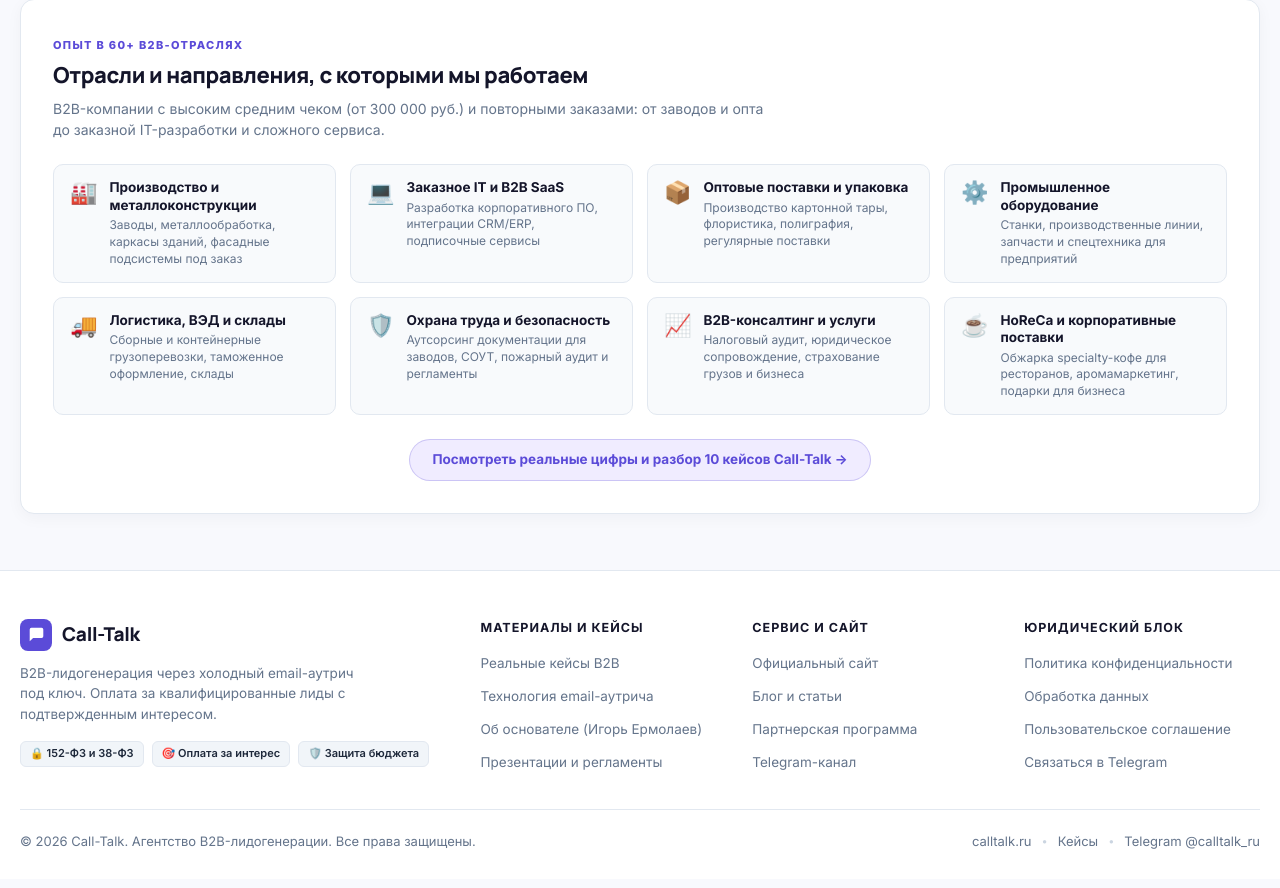
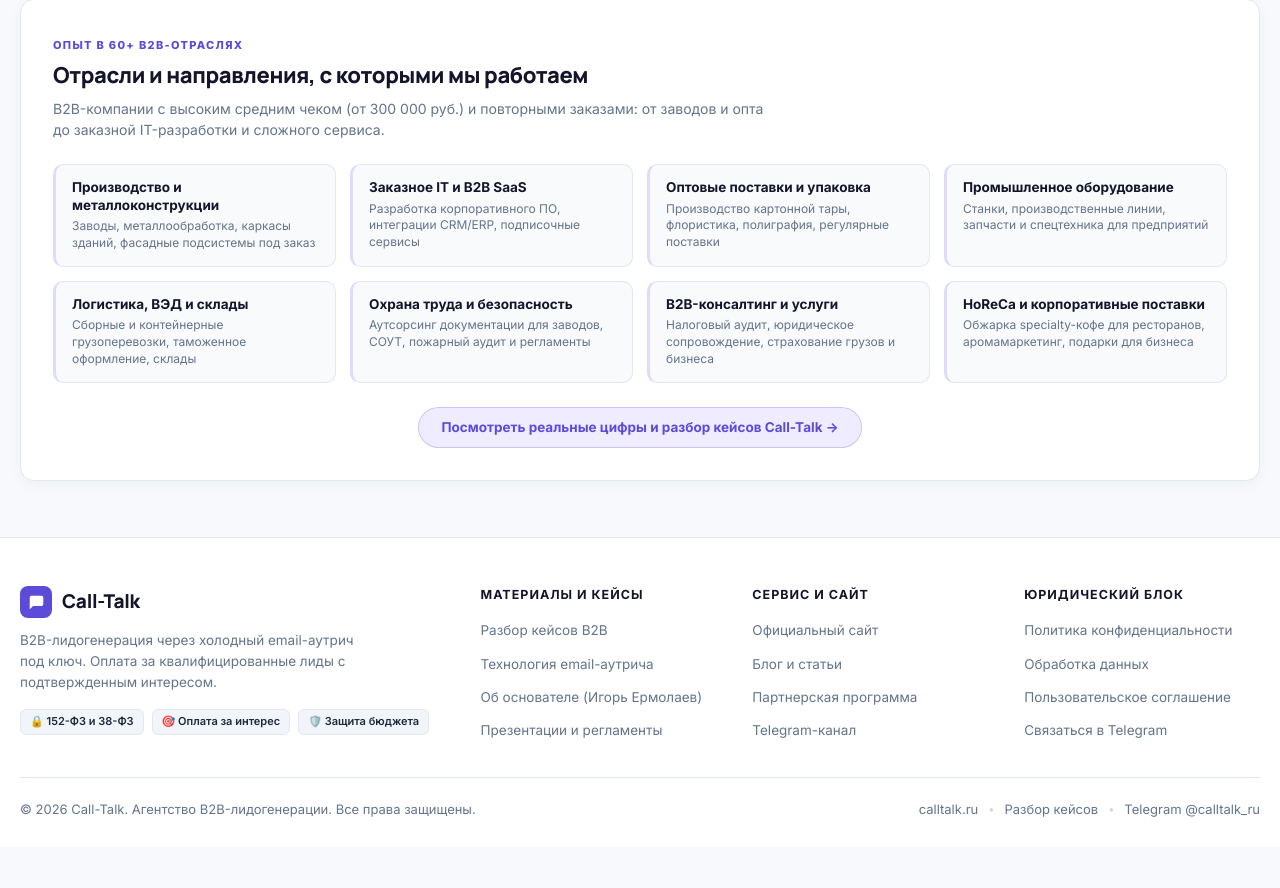
Before and after one commit to Ouliania/CALL-TALK-calculator, a website: page index.html in a window 1280 px wide. Shown: the part 1272-2160 px from the top of the page. Drawn offline with Linux system fonts and the light colour scheme.

Commit message:
feat: remove icons from cases/niches cards, update link to https://calltalk.ru/keyses/#cases

```diff
--- a/index.html
+++ b/index.html
@@ -33,12 +33,8 @@
       </div>
 
       <div class="header-actions">
-        <a href="https://calltalk.ru/keyses/" target="_blank" rel="noopener" class="btn btn-ghost header-cases-link" title="Посмотреть разбор кейсов Call-Talk">
-          <svg width="15" height="15" viewBox="0 0 24 24" fill="none" stroke="currentColor" stroke-width="2">
-            <path d="M4 19.5A2.5 2.5 0 0 1 6.5 17H20"></path>
-            <path d="M6.5 2H20v20H6.5A2.5 2.5 0 0 1 4 19.5v-15A2.5 2.5 0 0 1 6.5 2z"></path>
-          </svg>
-          <span>Кейсы</span>
+        <a href="https://calltalk.ru/keyses/#cases" target="_blank" rel="noopener" class="btn btn-ghost header-cases-link" title="Посмотреть разбор кейсов Call-Talk">
+          Кейсы
         </a>
         <button id="btnCopyOffer" class="btn btn-primary" title="Скопировать расчет">
           <svg width="15" height="15" viewBox="0 0 24 24" fill="none" stroke="currentColor" stroke-width="2"><rect x="9" y="9" width="13" height="13" rx="2" ry="2"></rect><path d="M5 15H4a2 2 0 0 1-2-2V4a2 2 0 0 1 2-2h9a2 2 0 0 1 2 2v1"></path></svg>
@@ -435,7 +431,6 @@
 
       <div class="niches-grid">
         <div class="niche-card">
-          <span class="niche-icon">🏭</span>
           <div class="niche-info">
             <span class="niche-name">Производство и металлоконструкции</span>
             <span class="niche-detail">Заводы, металлообработка, каркасы зданий, фасадные подсистемы под заказ</span>
@@ -443,7 +438,6 @@
         </div>
 
         <div class="niche-card">
-          <span class="niche-icon">💻</span>
           <div class="niche-info">
             <span class="niche-name">Заказное IT и B2B SaaS</span>
             <span class="niche-detail">Разработка корпоративного ПО, интеграции CRM/ERP, подписочные сервисы</span>
@@ -451,7 +445,6 @@
         </div>
 
         <div class="niche-card">
-          <span class="niche-icon">📦</span>
           <div class="niche-info">
             <span class="niche-name">Оптовые поставки и упаковка</span>
             <span class="niche-detail">Производство картонной тары, флористика, полиграфия, регулярные поставки</span>
@@ -459,7 +452,6 @@
         </div>
 
         <div class="niche-card">
-          <span class="niche-icon">⚙️</span>
           <div class="niche-info">
             <span class="niche-name">Промышленное оборудование</span>
             <span class="niche-detail">Станки, производственные линии, запчасти и спецтехника для предприятий</span>
@@ -467,7 +459,6 @@
         </div>
 
         <div class="niche-card">
-          <span class="niche-icon">🚚</span>
           <div class="niche-info">
             <span class="niche-name">Логистика, ВЭД и склады</span>
             <span class="niche-detail">Сборные и контейнерные грузоперевозки, таможенное оформление, склады</span>
@@ -475,7 +466,6 @@
         </div>
 
         <div class="niche-card">
-          <span class="niche-icon">🛡️</span>
           <div class="niche-info">
             <span class="niche-name">Охрана труда и безопасность</span>
             <span class="niche-detail">Аутсорсинг документации для заводов, СОУТ, пожарный аудит и регламенты</span>
@@ -483,7 +473,6 @@
         </div>
 
         <div class="niche-card">
-          <span class="niche-icon">📈</span>
           <div class="niche-info">
             <span class="niche-name">B2B-консалтинг и услуги</span>
             <span class="niche-detail">Налоговый аудит, юридическое сопровождение, страхование грузов и бизнеса</span>
@@ -491,7 +480,6 @@
         </div>
 
         <div class="niche-card">
-          <span class="niche-icon">☕</span>
           <div class="niche-info">
             <span class="niche-name">HoReCa и корпоративные поставки</span>
             <span class="niche-detail">Обжарка specialty-кофе для ресторанов, аромамаркетинг, подарки для бизнеса</span>
@@ -500,8 +488,8 @@
       </div>
 
       <div class="niches-footer-link">
-        <a href="https://calltalk.ru/keyses/" target="_blank" rel="noopener" class="btn-niche-cases">
-          Посмотреть реальные цифры и разбор 10 кейсов Call-Talk →
+        <a href="https://calltalk.ru/keyses/#cases" target="_blank" rel="noopener" class="btn-niche-cases">
+          Посмотреть реальные цифры и разбор кейсов Call-Talk →
         </a>
       </div>
     </section>
@@ -534,7 +522,7 @@
         <div class="footer-nav-col">
           <span class="footer-nav-title">Материалы и кейсы</span>
           <ul class="footer-nav-list">
-            <li><a href="https://calltalk.ru/keyses/" target="_blank" rel="noopener">Реальные кейсы B2B</a></li>
+            <li><a href="https://calltalk.ru/keyses/#cases" target="_blank" rel="noopener">Разбор кейсов B2B</a></li>
             <li><a href="https://calltalk.ru/email-outreach/" target="_blank" rel="noopener">Технология email-аутрича</a></li>
             <li><a href="https://calltalk.ru/founder/" target="_blank" rel="noopener">Об основателе (Игорь Ермолаев)</a></li>
             <li><a href="https://calltalk.ru/pdf-1" target="_blank" rel="noopener">Презентации и регламенты</a></li>
@@ -567,7 +555,7 @@
         <div class="footer-bottom-links">
           <a href="https://calltalk.ru/" target="_blank" rel="noopener">calltalk.ru</a>
           <span class="footer-dot">•</span>
-          <a href="https://calltalk.ru/keyses/" target="_blank" rel="noopener">Кейсы</a>
+          <a href="https://calltalk.ru/keyses/#cases" target="_blank" rel="noopener">Разбор кейсов</a>
           <span class="footer-dot">•</span>
           <a href="https://t.me/calltalk_ru" target="_blank" rel="noopener">Telegram @calltalk_ru</a>
         </div>
--- a/public/styles.css
+++ b/public/styles.css
@@ -1170,11 +1170,11 @@
 
 .niche-card {
   display: flex;
-  align-items: flex-start;
-  gap: 12px;
+  flex-direction: column;
   padding: 14px 16px;
   background: #F8FAFC;
   border: 1px solid var(--border);
+  border-left: 3px solid #E0DBFD;
   border-radius: var(--radius-md);
   transition: all 0.2s ease;
 }
@@ -1182,21 +1182,15 @@
 .niche-card:hover {
   background: #FFFFFF;
   border-color: var(--primary);
+  border-left-color: var(--primary);
   box-shadow: 0 6px 18px rgba(91, 75, 216, 0.1);
   transform: translateY(-2px);
-}
-
-.niche-icon {
-  font-size: 22px;
-  line-height: 1;
-  flex-shrink: 0;
-  margin-top: 2px;
 }
 
 .niche-info {
   display: flex;
   flex-direction: column;
-  gap: 3px;
+  gap: 4px;
 }
 
 .niche-name {
--- a/styles.css
+++ b/styles.css
@@ -1170,11 +1170,11 @@
 
 .niche-card {
   display: flex;
-  align-items: flex-start;
-  gap: 12px;
+  flex-direction: column;
   padding: 14px 16px;
   background: #F8FAFC;
   border: 1px solid var(--border);
+  border-left: 3px solid #E0DBFD;
   border-radius: var(--radius-md);
   transition: all 0.2s ease;
 }
@@ -1182,21 +1182,15 @@
 .niche-card:hover {
   background: #FFFFFF;
   border-color: var(--primary);
+  border-left-color: var(--primary);
   box-shadow: 0 6px 18px rgba(91, 75, 216, 0.1);
   transform: translateY(-2px);
-}
-
-.niche-icon {
-  font-size: 22px;
-  line-height: 1;
-  flex-shrink: 0;
-  margin-top: 2px;
 }
 
 .niche-info {
   display: flex;
   flex-direction: column;
-  gap: 3px;
+  gap: 4px;
 }
 
 .niche-name {
```
Also changed, not shown: public/index.html (+6 -18 lines).
